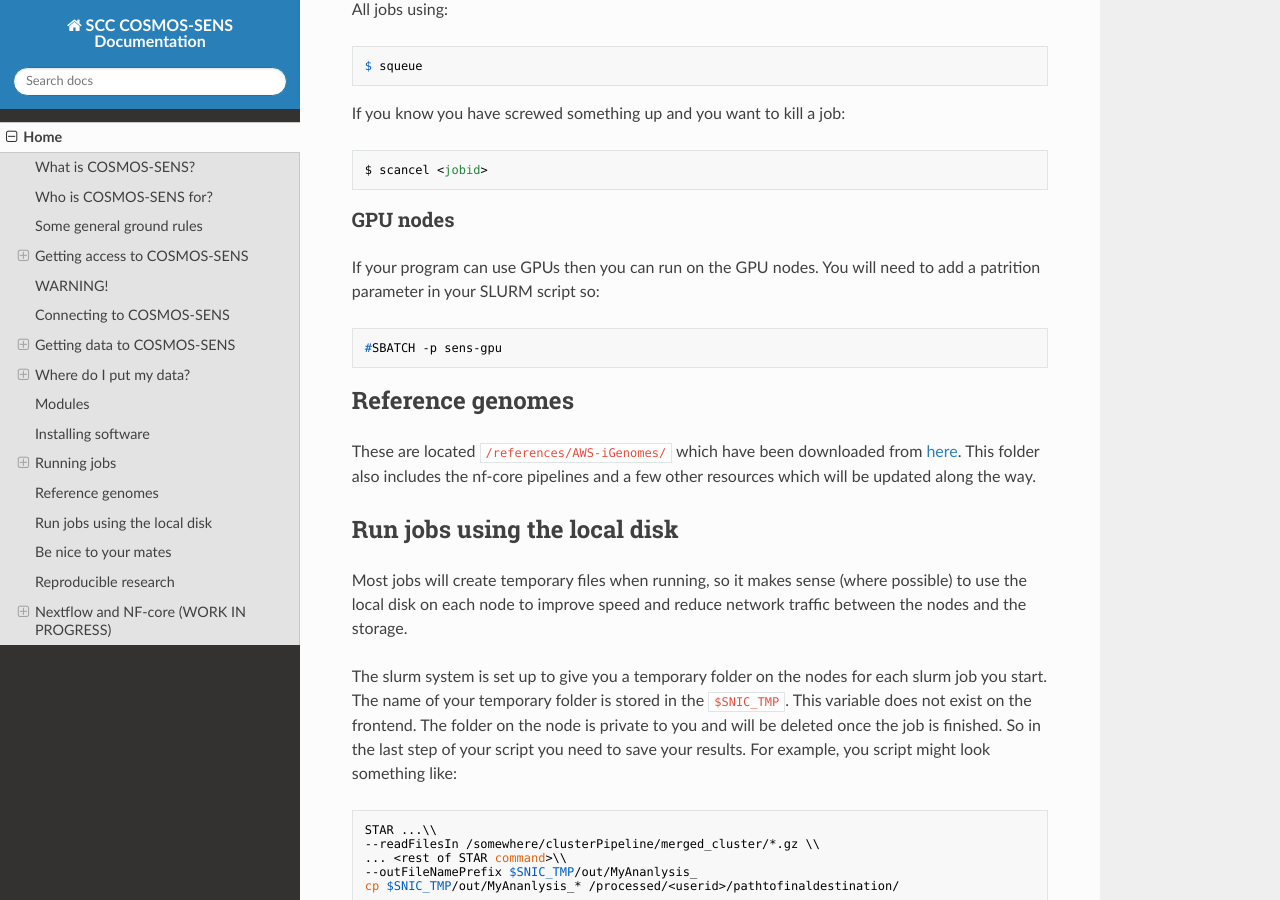
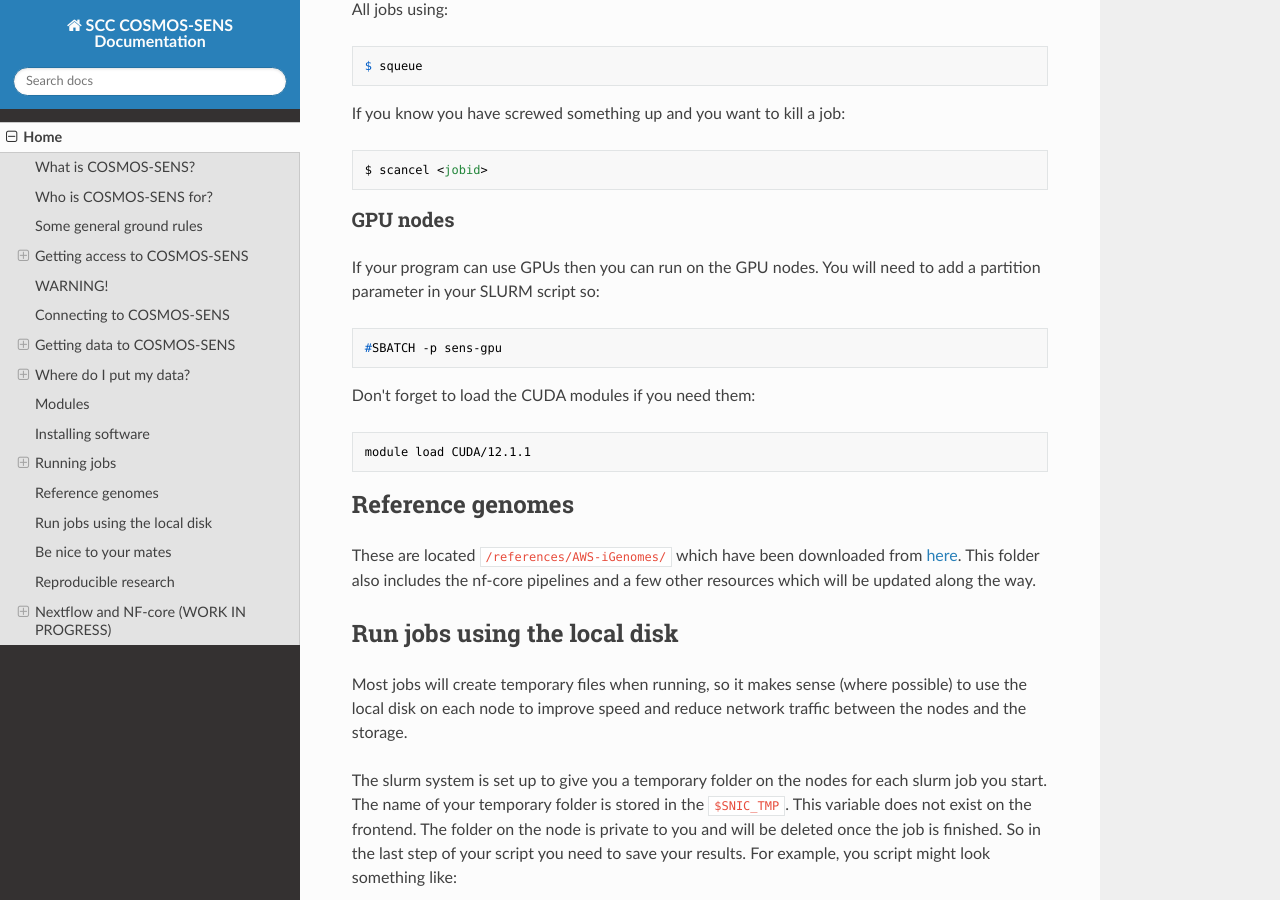
Before and after one commit to sccbioinformatics/SCC_CSENS_docs, an MkDocs documentation site: the page built from docs/index.md, in a window 1280 px wide and 900 px high, scrolled down 6767 px. Built offline with MkDocs 1.6.1, drawn with Linux system fonts in a browser that asks for light colours; nearby versions of some CDN libraries.

Commit message:
correct backup

````diff
--- a/docs/index.md
+++ b/docs/index.md
@@ -254,10 +254,16 @@ $ scancel <jobid>
 ```
 
 ### GPU nodes
-If your program can use GPUs then you can run on the GPU nodes. You will need to add a patrition parameter in your SLURM script so:
+If your program can use GPUs then you can run on the GPU nodes. You will need to add a partition parameter in your SLURM script so:
 
 ```shell
 #SBATCH -p sens-gpu
+```
+
+Don't forget to load the CUDA modules if you need them:
+
+```shell
+module load CUDA/12.1.1
 ```
 
 ## Reference genomes
````
